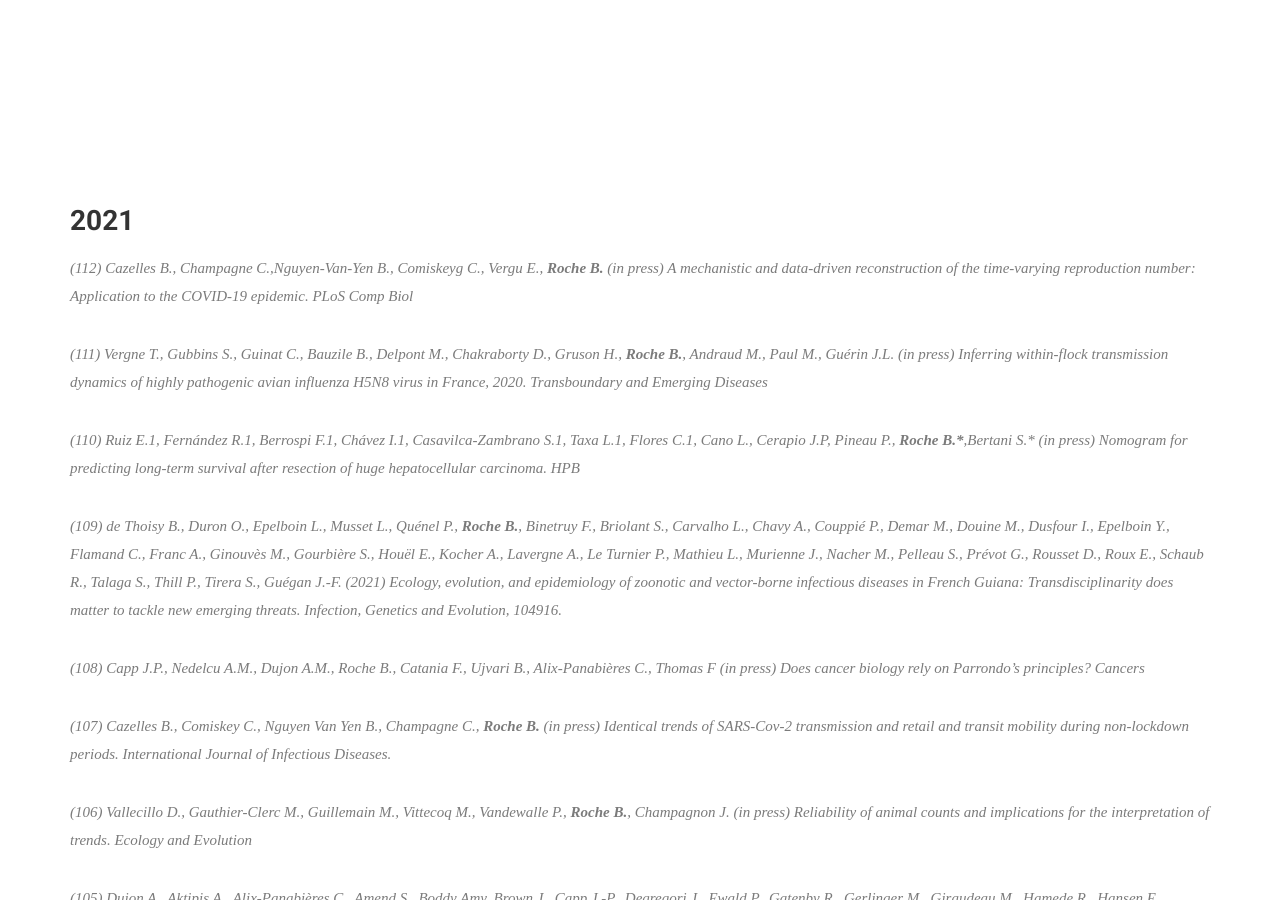
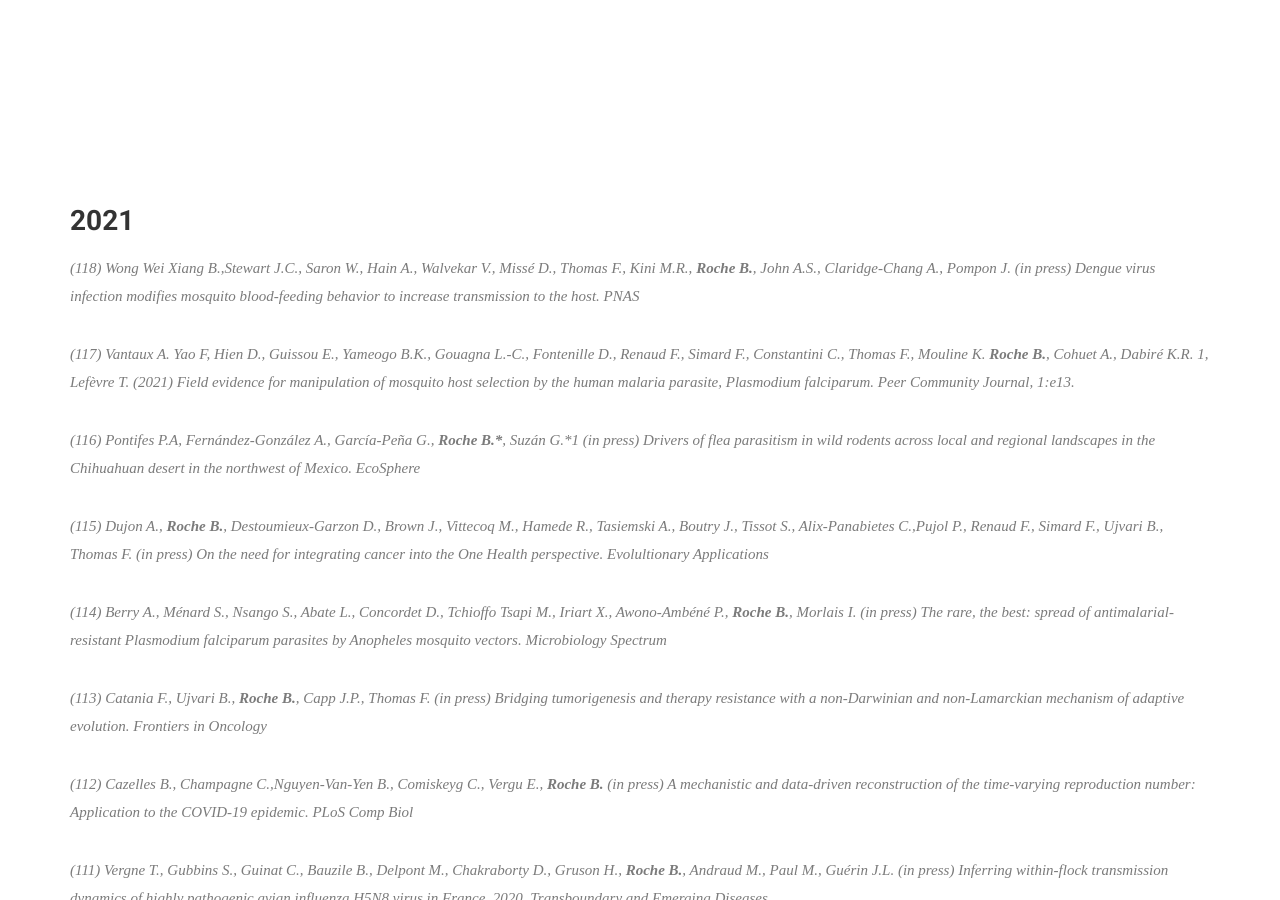
Before and after one commit to rocheben/rocheben.github.io, a Jekyll site: the page built from blog.html, in a window 1280 px wide and 900 px high, scrolled down 925 px. Built offline with Jekyll 4.4.1, drawn with Linux system fonts in a browser that asks for light colours; nearby versions of some CDN libraries; some web fonts are replaced.

Commit message:
Update blog.html

```diff
--- a/blog.html
+++ b/blog.html
@@ -38,6 +38,13 @@ permalink: /blog/
         <div class="block">
           <div class="section-title">
             <h2>2021</h2>
+
+            <p>(118) Wong Wei Xiang B.,Stewart J.C., Saron W., Hain A., Walvekar V., Missé D., Thomas F., Kini M.R., <b>Roche B.</b>,  John A.S., Claridge-Chang A., Pompon J. (in press) Dengue virus infection modifies mosquito blood-feeding behavior to increase transmission to the host. PNAS</p>
+            <p>(117) Vantaux A. Yao F, Hien D., Guissou E., Yameogo B.K., Gouagna L.-C., Fontenille D., Renaud F., Simard F., Constantini C., Thomas F., Mouline K. <b>Roche B.</b>, Cohuet A., Dabiré K.R. 1, Lefèvre T. (2021) Field evidence for manipulation of mosquito host selection by the human malaria parasite, Plasmodium falciparum. Peer Community Journal, 1:e13.</p>
+            <p>(116) Pontifes P.A, Fernández-González A., García-Peña G., <b>Roche B.*</b>, Suzán G.*1 (in press) Drivers of flea parasitism in wild rodents across local and regional landscapes in the Chihuahuan desert in the northwest of Mexico. EcoSphere</p>
+            <p>(115) Dujon A., <b>Roche B.</b>, Destoumieux-Garzon D., Brown J., Vittecoq M., Hamede R., Tasiemski A., Boutry J., Tissot S., Alix-Panabietes C.,Pujol P., Renaud F., Simard F., Ujvari B., Thomas F. (in press) On the need for integrating cancer into the One Health perspective. Evolultionary Applications</p>
+            <p>(114) Berry A., Ménard S., Nsango S., Abate L., Concordet D., Tchioffo Tsapi M., Iriart X., Awono-Ambéné P., <b>Roche B.</b>, Morlais I. (in press) The rare, the best: spread of antimalarial-resistant Plasmodium falciparum parasites by Anopheles mosquito vectors. Microbiology Spectrum</p>
+            <p>(113) Catania F., Ujvari B., <b>Roche B.</b>, Capp J.P., Thomas F. (in press) Bridging tumorigenesis and therapy resistance with a non-Darwinian and non-Lamarckian mechanism of adaptive evolution. Frontiers in Oncology</p>
             <p>(112) Cazelles B., Champagne C.,Nguyen-Van-Yen B., Comiskeyg C., Vergu E., <b>Roche B.</b> (in press) A mechanistic and data-driven reconstruction of the time-varying reproduction number: Application to the COVID-19 epidemic. PLoS Comp Biol</p>
             <p>(111) Vergne T., Gubbins S., Guinat C., Bauzile B., Delpont M., Chakraborty D., Gruson H., <b>Roche B.</b>, Andraud M., Paul M.,  Guérin J.L. (in press) Inferring within-flock transmission dynamics of highly pathogenic avian influenza H5N8 virus in France, 2020. Transboundary and Emerging Diseases</p>
             <p>(110) Ruiz E.1, Fernández R.1, Berrospi F.1, Chávez I.1, Casavilca-Zambrano S.1, Taxa L.1, Flores C.1,  Cano L., Cerapio J.P, Pineau P., <b>Roche B.*</b>,Bertani S.* (in press) Nomogram for predicting long-term survival after resection of huge hepatocellular carcinoma. HPB</p>
```
